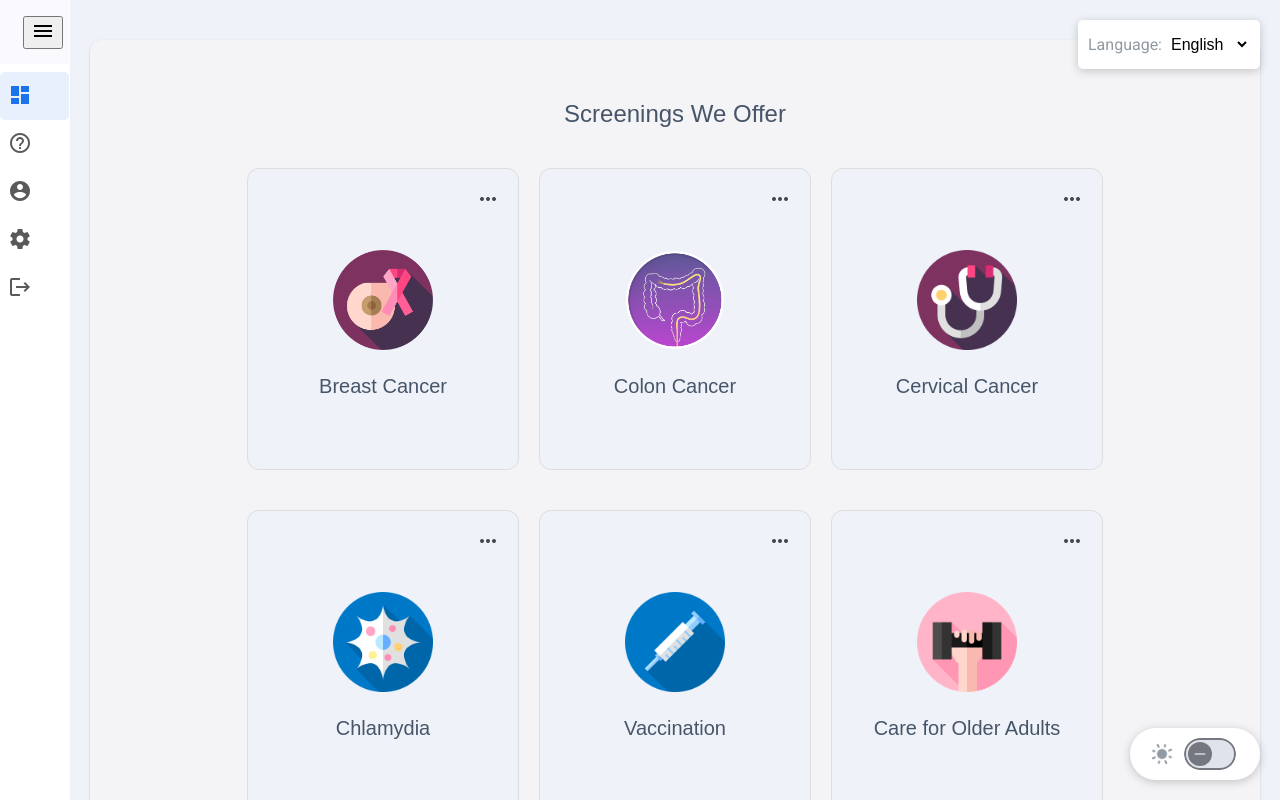
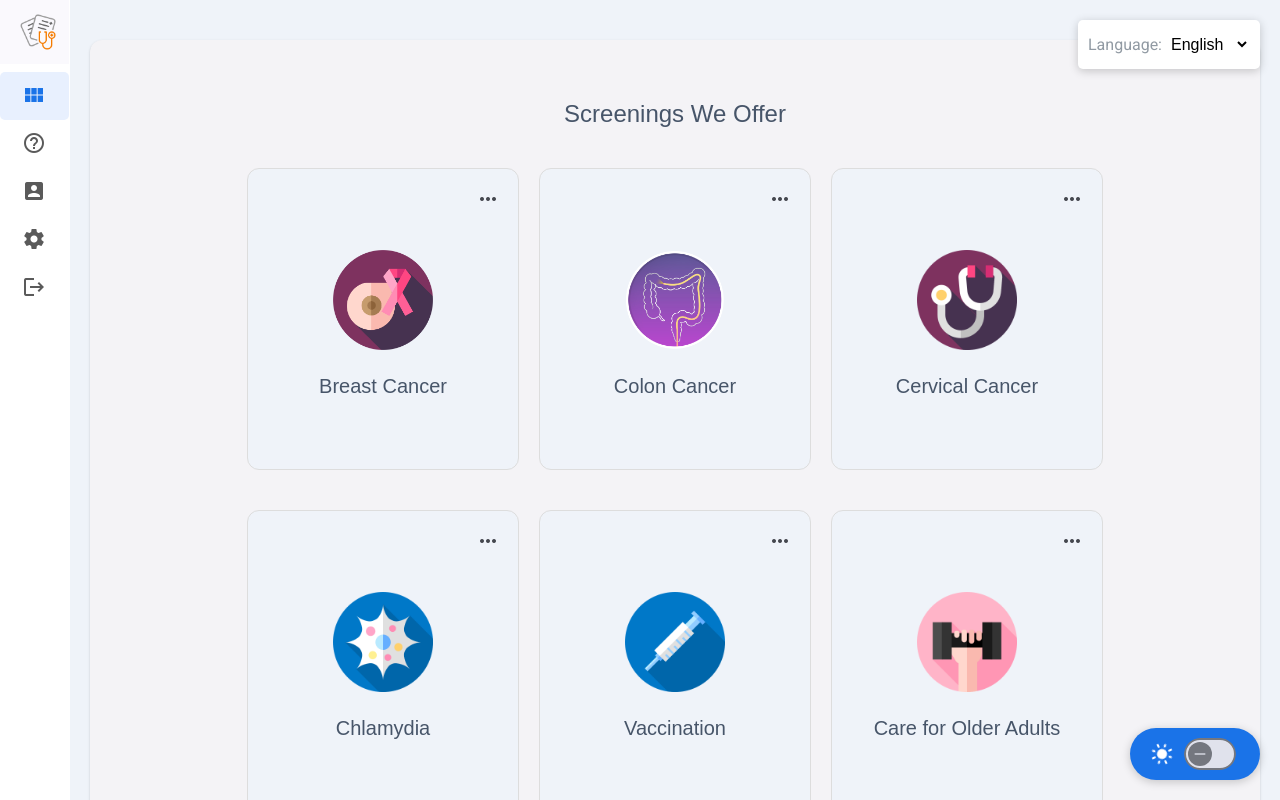
Before and after one commit to parthp0728/Arcee-Health-Latest1, an Angular app: page /home in a window 1280 px wide. Both pictures are taken after a click on the button "close". Built offline with nearby package versions, Linux system fonts and the light colour scheme.

Commit message:
side bar

```diff
--- a/src/app/app.component.scss
+++ b/src/app/app.component.scss
@@ -8,7 +8,7 @@
   bottom: 20px;
   right: 20px;
   z-index: 1000;
-  background-color: var(--container-background-color); /* Background based on the theme */
+  background-color: var(--button-background-color); /* Background based on the theme */
   border-radius: 50px;
   padding: 10px 20px;
   box-shadow: 0 2px 10px rgba(0, 0, 0, 0.2);
@@ -19,6 +19,7 @@ mat-icon {
   margin-right: 10px; /* Space between the icon and the slider */
   font-size: 24px;
   cursor: pointer;
+  color: #ffffff;
   animation: rotateIcon 5s linear infinite; /* Rotating animation */
 }
 
--- a/src/app/main-layout/main-layout.component.html
+++ b/src/app/main-layout/main-layout.component.html
@@ -1,4 +1,8 @@
 <mat-sidenav-container class="sidenav-container">
+ <mat-sidenav-container class="sidenav-container">
+    <!-- Sidebar and main content go here -->
+ </mat-sidenav-container>
+
   <mat-sidenav
     #sidenav
     mode="side"
@@ -12,13 +16,20 @@
           src="assets/img/logo.png"
           alt="Logo"
           class="logo"
-          *ngIf="isSidebarOpened"
         />
         <div *ngIf="isSidebarOpened"><b>Arcee Health</b></div>
       </div>
-      <button mat-icon-button (click)="toggleSidebar()">
+      <button *ngIf="isSidebarOpened" mat-icon-button (click)="toggleSidebar()">
         <mat-icon>{{ isSidebarOpened ? 'close' : 'menu' }}</mat-icon>
-      </button>
+     </button>
+     <!-- Logo Button for Collapsed State -->
+      <img
+      *ngIf="!isSidebarOpened"
+      src="assets/img/logo.png"
+      alt="Logo"
+      class="logo-collapsed"
+      (click)="toggleSidebar()"
+      />
     </mat-toolbar>
 
     <!-- Navigation List -->
@@ -28,7 +39,7 @@
         routerLinkActive="active-link"
         class="nav-item"
       >
-        <mat-icon>dashboard</mat-icon>
+        <mat-icon>view_module</mat-icon>
         <span *ngIf="isSidebarOpened">Screenings</span>
       </mat-list-item>
 
@@ -46,7 +57,7 @@
         routerLinkActive="active-link"
         class="nav-item"
       >
-        <mat-icon>account_circle</mat-icon>
+        <mat-icon>account_box</mat-icon>
         <span *ngIf="isSidebarOpened">Profile</span>
       </mat-list-item>
 
@@ -70,7 +81,7 @@
     </mat-nav-list>
   </mat-sidenav>
 
-  <mat-sidenav-content>
+  <mat-sidenav-content [ngClass]="{ 'content-expanded': isSidebarOpened, 'content-collapsed': !isSidebarOpened }">
     <div class="content-header">
       <button mat-icon-button class="toggle-sidebar-btn" *ngIf="!isSidebarOpened" (click)="toggleSidebar()">
         <mat-icon>menu</mat-icon>
--- a/src/app/main-layout/main-layout.component.scss
+++ b/src/app/main-layout/main-layout.component.scss
@@ -48,6 +48,7 @@ mat-list-item {
 
   .mat-icon {
     margin-right: 16px;
+    margin-left: 14px;
     color: #5a5a5a;
     font-size: 24px;
     vertical-align: -5px;
@@ -96,7 +97,14 @@ mat-list-item {
   padding: 20px;
   background-color: var(--main-background-color);
   transition: margin-left 0.3s ease;
-  margin-left: 70px !important;
+}
+
+.content-expanded {
+  margin-left: 250px !important; // Adjust margin for open sidebar
+}
+
+.content-collapsed {
+  margin-left: 70px !important; // Adjust margin for collapsed sidebar
 }
 
 /* For sidebar toggle button when collapsed */
@@ -148,3 +156,35 @@ mat-list-item {
       }
   }
 }
+
+.logo-collapsed {
+   height: 40px;
+   margin-left: -5px;
+   margin-right: 5px;
+   cursor: pointer;
+}
+
+.top-toolbar {
+  display: flex;
+  justify-content: space-between;
+  background-color: var(--main-background-color);
+  padding: 0 20px;
+  height: 64px;
+  .toolbar-left {
+     display: flex;
+     align-items: center;
+  }
+  .toolbar-right {
+     display: flex;
+     align-items: center;
+  }
+  .language-select {
+     width: 150px;
+     margin-right: 20px;
+  }
+  .profile-image {
+     width: 36px;
+     height: 36px;
+     border-radius: 50%;
+  }
+}
--- a/src/app/main-layout/main-layout.component.ts
+++ b/src/app/main-layout/main-layout.component.ts
@@ -9,6 +9,11 @@ import { MatSidenavContent } from '@angular/material/sidenav';
 import { MatSidenav } from '@angular/material/sidenav';
 import { MatNavList } from '@angular/material/list';
 import { CommonModule } from '@angular/common';
+import { MatFormField } from '@angular/material/form-field';
+import { MatSelect } from '@angular/material/select';
+import { MatOption } from '@angular/material/select';
+import { MatMenuTrigger } from '@angular/material/menu';
+import { MatMenu } from '@angular/material/menu';
 
 @Component({
   selector: 'app-main-layout',
@@ -25,13 +30,23 @@ import { CommonModule } from '@angular/common';
     MatSidenav,
     MatNavList,
     RouterModule,
-    CommonModule
+    CommonModule,
+    MatFormField,
+    MatSelect,
+    MatOption,
+    MatMenuTrigger,
+    MatMenu
   ]
 })
 export class MainLayoutComponent {
   translations: any = {}; // Store the translations
   @ViewChild('sidenav') sidenav!: MatSidenav;
   isSidebarOpened: boolean = true;
+  selectedLanguage: string = 'en';
+   languages = [
+      { code: 'en', label: 'English' },
+      { code: 'es', label: 'Spanish' }
+   ];
 
   constructor(private router: Router) {}
 
@@ -44,4 +59,14 @@ export class MainLayoutComponent {
     this.isSidebarOpened = !this.isSidebarOpened;
     setTimeout(() => this.sidenav.toggle(), 0);
   }
+
+  onLanguageChange(event: any) {
+    const languageCode = event.value;
+    console.log(`Language changed to: ${languageCode}`);
+    // Add logic to change language here
+ }
+
+ navigateTo(path: string) {
+    this.router.navigate([path]);
+ }
 }
```
